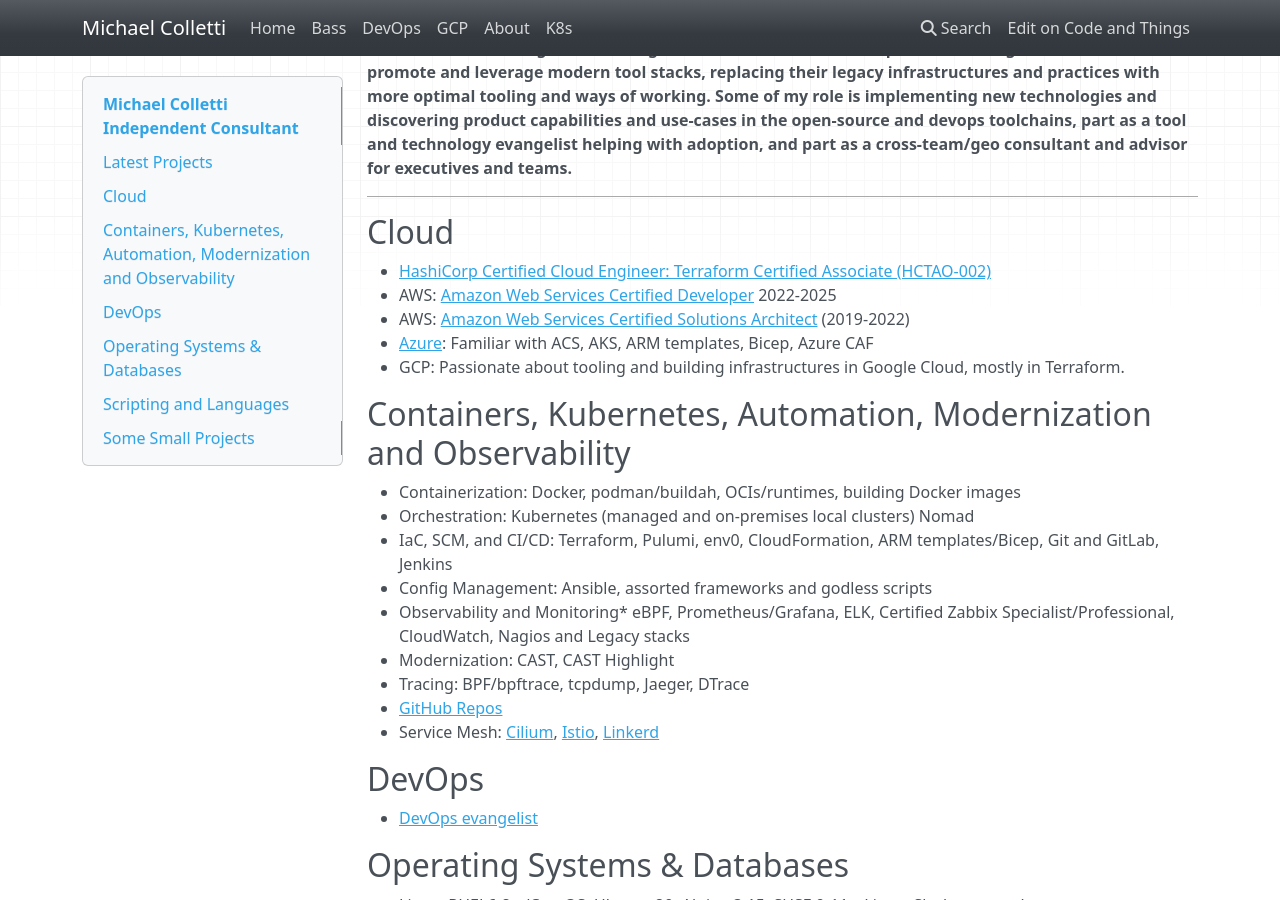
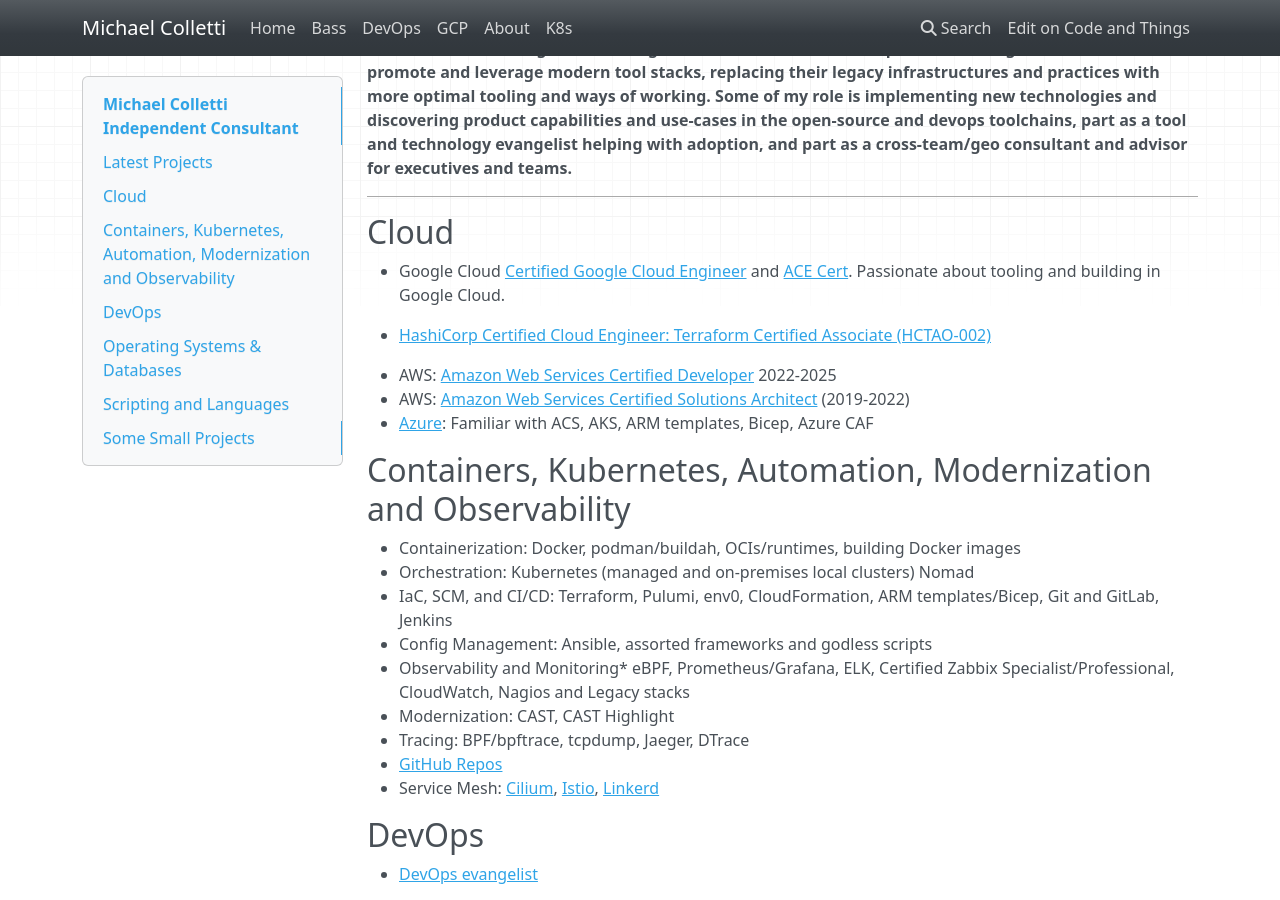
Before and after one commit to michaelcolletti/me, an MkDocs documentation site: the page built from docs/resume.md, in a window 1280 px wide and 900 px high, scrolled down 795 px. Built offline with MkDocs 1.6.1, drawn with Linux system fonts in a browser that asks for light colours; nearby versions of some CDN libraries; a script that is not in the unit is left out.

Commit message:
fix resume.md

```diff
--- a/docs/resume.md
+++ b/docs/resume.md
@@ -24,8 +24,6 @@ ____
 <div data-iframe-width="150" data-iframe-height="270" data-share-badge-id="ded1e787-054c-4674-a4f1-c532b51049e3" data-share-badge-host="https://www.credly.com"></div><script type="text/javascript" async src="//cdn.credly.com/assets/utilities/embed.js"></script>
 
 
-
-
 * Lifelong learner inspired by DevOps culture, principles, practices and tools
 * Solid communicator, cross-functional team collaborator & Individual Contributor
 * Opensource advocate, Ops and Infra-nerd, Architect and Monitoring savant
@@ -43,11 +41,12 @@ ___
 
 ## Cloud
 
+* Google Cloud [Certified Google Cloud Engineer](https://api.accredible.com/v1/frontend/credential_website_embed_image/badge/86758246) and [ACE Cert](https://api.accredible.com/v1/frontend/credential_website_embed_image/certificate/86758246). Passionate about tooling and building in Google Cloud.
+
 * [HashiCorp Certified Cloud Engineer: Terraform Certified Associate (HCTAO-002)](https://www.credly.com/badges/2d5a75b0-b7c8-4682-9149-c2fe1e3c312f/public_url)
 * AWS: [Amazon Web Services Certified Developer](https://www.credly.com/badges/56e5f89c-0bc3-45f4-86c6-f0defdf0d2f1/public_url) 2022-2025
 * AWS: [Amazon Web Services Certified Solutions Architect](https://www.credly.com/badges/ad3acd8d-d45a-48f5-a754-40602a58c1e4/public_url) (2019-2022)
 * [Azure](https://www.credly.com/badges/750f9656-f620-41e1-9a1b-a27dcfab7ebd/public_url): Familiar with ACS, AKS, ARM templates, Bicep, Azure CAF
-* GCP: Passionate about tooling and building infrastructures in Google Cloud, mostly in Terraform.
 
 ## Containers, Kubernetes, Automation, Modernization and Observability
 
```
